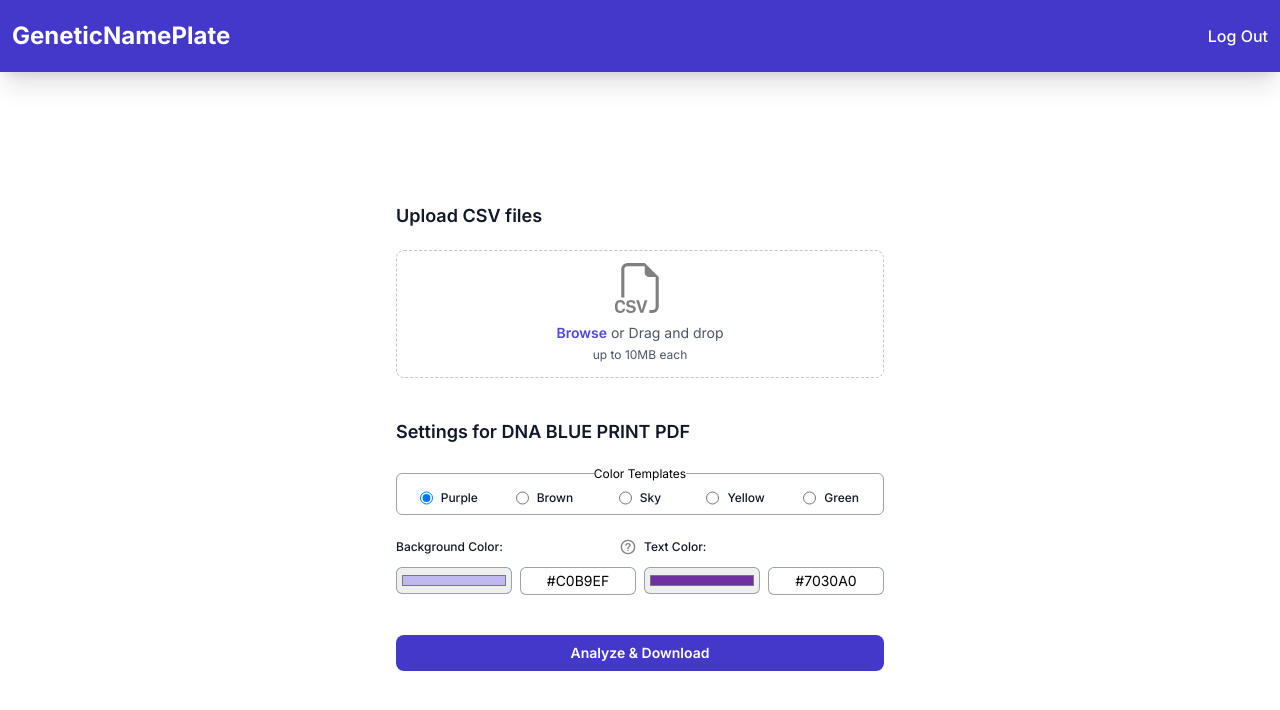
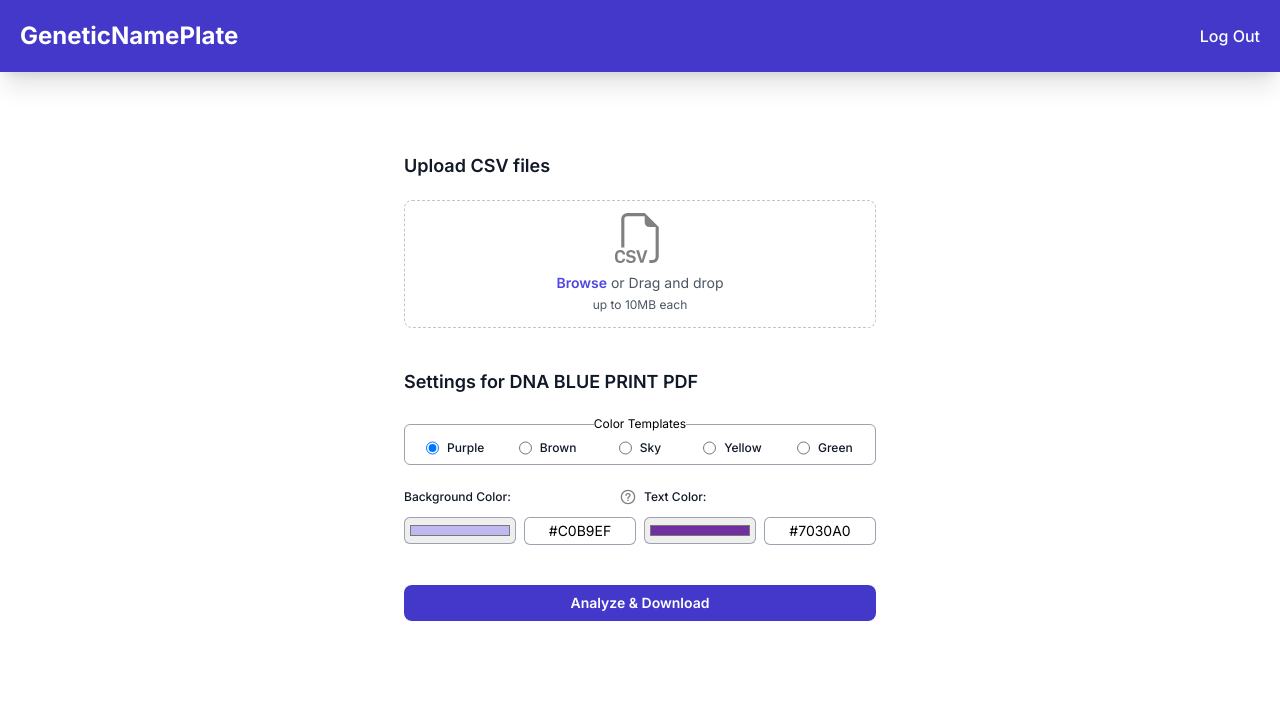
Before and after one commit to futbolerowish/test, a Next.js app: page /dashboard in a window 1280 px wide. Shown: the top 710 px of the page. Built offline with nearby package versions, Linux system fonts and the light colour scheme; sample sign-in values are in the browser's storage.

Commit message:
refactor: styles of Dashboard layout and Header component

```diff
--- a/src/app/dashboard/layout.tsx
+++ b/src/app/dashboard/layout.tsx
@@ -14,7 +14,7 @@ export default function DashboardLayout({children}:{children:React.ReactNode}) {
         <div className="absolute bg-white min-w-full min-h-full left-0 top-0 flex flex-col">
             <Header />
 
-            <div className="w-full max-w-lg mx-auto flex flex-1 justify-center items-center p-3">
+            <div className="w-full max-w-lg mx-auto flex flex-1 justify-center py-6 sm:py-20 px-5">
                 <Suspense fallback={<Loading />}>
                     <div className="w-full">
                         {children}
--- a/src/components/Header.tsx
+++ b/src/components/Header.tsx
@@ -27,7 +27,7 @@ export default function Header() {
 
     return (
         <header className="bg-indigo-700 shadow-xl">
-            <div className="max-w-7xl mx-auto flex text-white justify-between items-center py-5 px-3 gap-2">
+            <div className="max-w-7xl mx-auto flex text-white justify-between items-center py-5 px-5 gap-2">
                 <div>
                     <h1 className="text-lg sm:text-2xl font-bold">GeneticNamePlate</h1>
                 </div>
```
